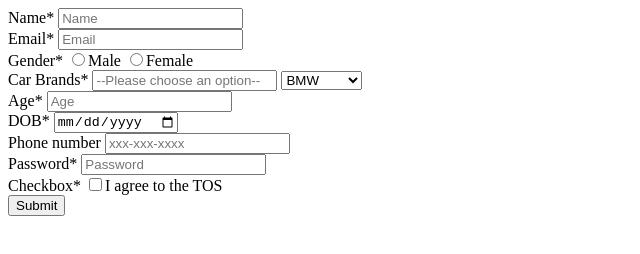
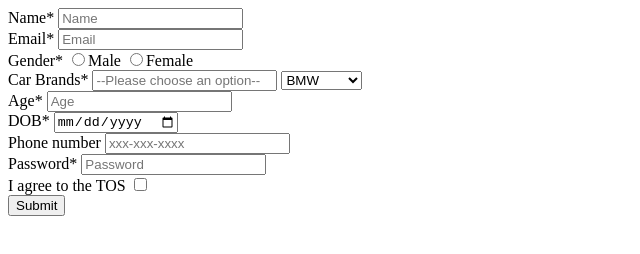
Before and after one commit to acciojob/signup-form-car-Saifk601, a website: page main.html in a window 1280 px wide. Shown: the whole page, without its empty margins (0-640 px from the left). Drawn offline with Linux system fonts and the light colour scheme.

Commit message:
created a submission

```diff
--- a/main.html
+++ b/main.html
@@ -49,8 +49,8 @@
 			<input type="P" id="password" placeholder="Password" required>
 		</div>
 		<div>
-			<label for="tos">Checkbox*</label>
-			<input type="checkbox" id="tos" required>I agree to the TOS
+			<label for="tos">I agree to the TOS</label>
+			<input type="checkbox" id="tos"  required>
 		</div>
 		   <button type="submit">Submit</button>
 	</form>
```
